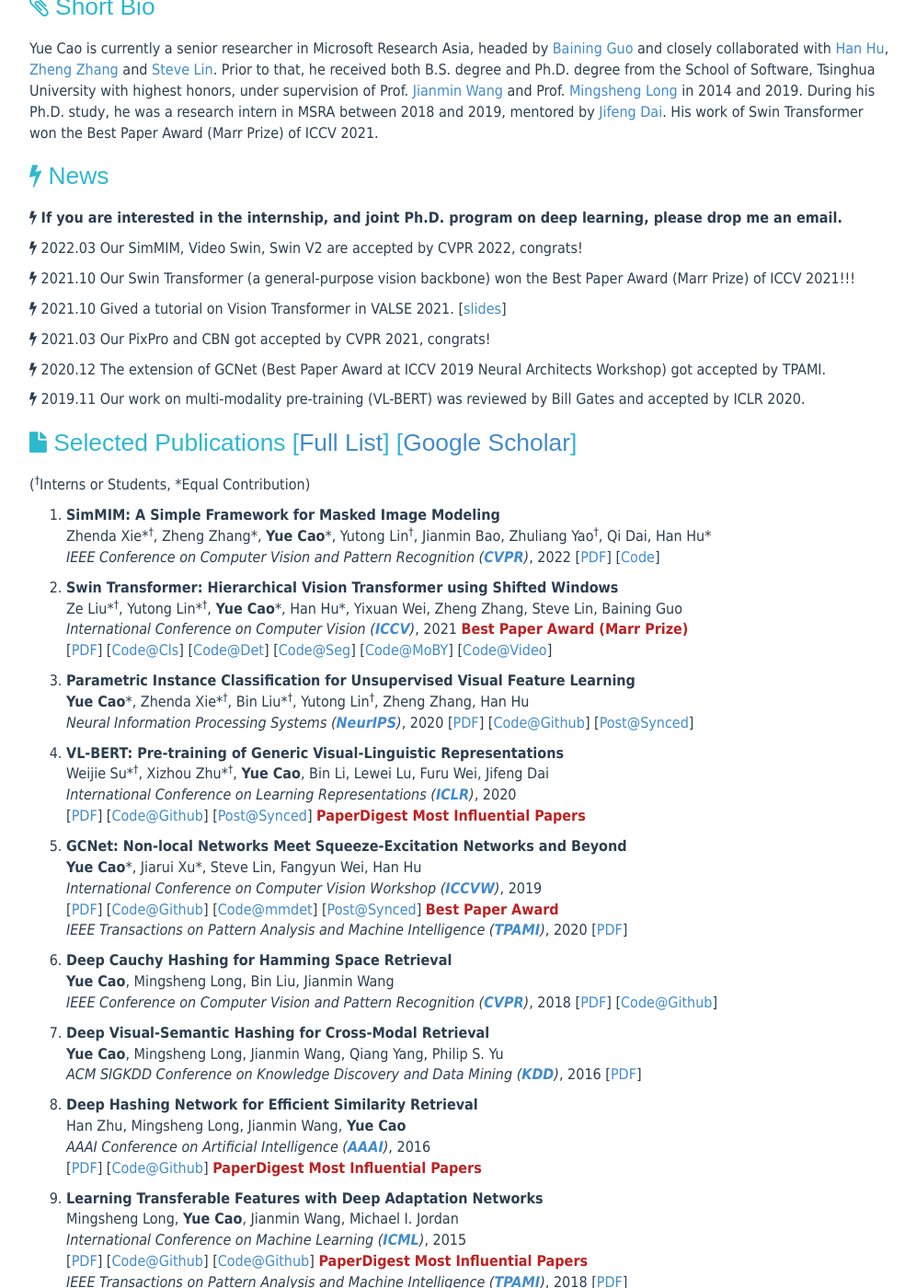
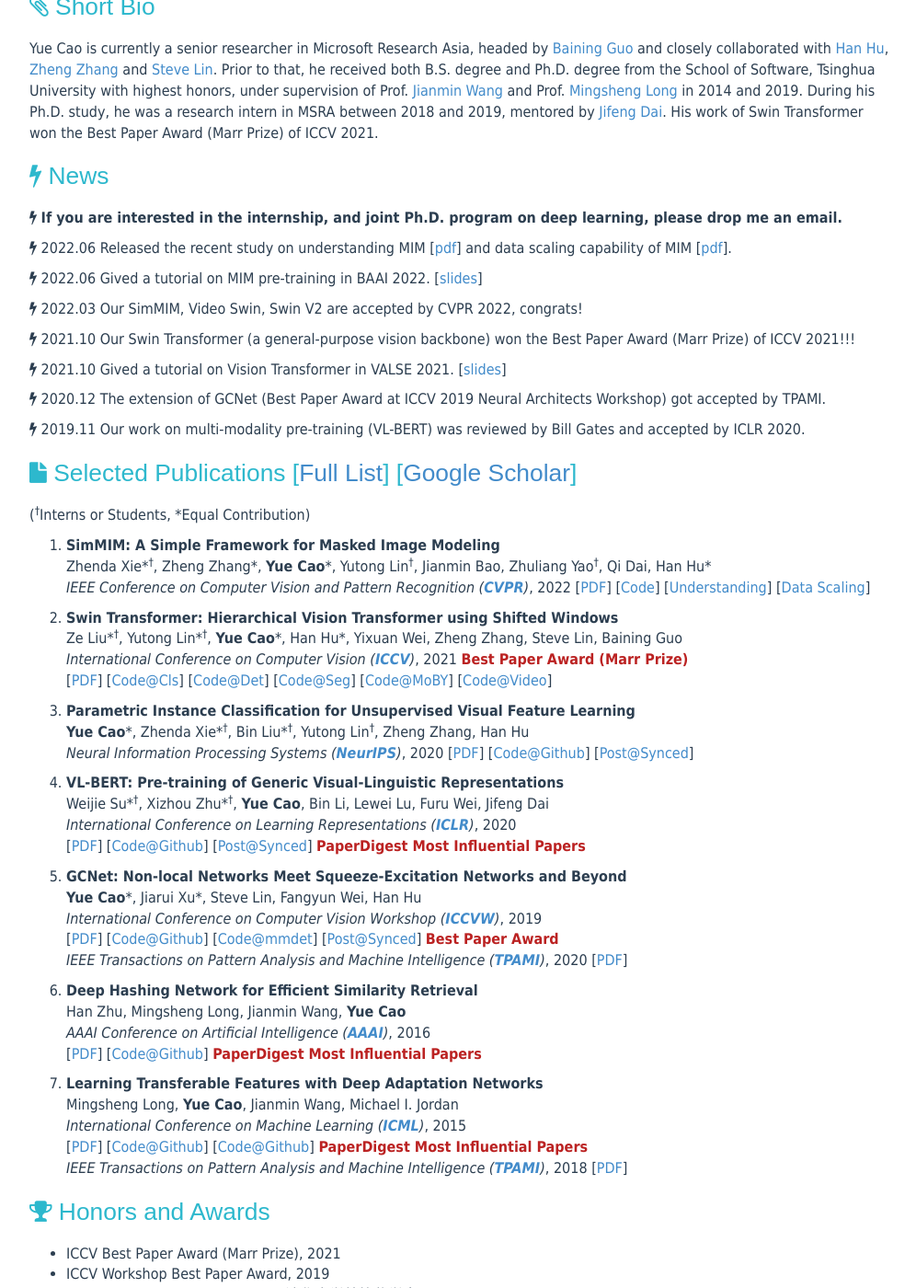
Before and after one commit to caoyue10/caoyue10.github.io, a Jekyll site: the page built from index.html, in a window 1280 px wide and 1400 px high, scrolled down 273 px. Shown: the whole window at 92% size, without its empty margins (138-1134 px from the left). Built offline with Jekyll 4.4.1, drawn with Linux system fonts in a browser that asks for light colours; the list of posts is cut into pages by our own code.

Commit message:
Update index.html

```diff
--- a/index.html
+++ b/index.html
@@ -23,6 +23,14 @@
     </p>
     <p>
     <i class="fa fa-bolt"></i>
+    2022.06 Released the recent study on understanding MIM [<a href="https://arxiv.org/abs/2205.13543">pdf</a>] and data scaling capability of MIM  [<a href="https://arxiv.org/abs/2205.13543">pdf</a>].
+    </p>
+    <p>
+    <i class="fa fa-bolt"></i>
+    2022.06 Gived a tutorial on MIM pre-training in BAAI 2022. [<a href="doc/valse-2021-transformer.pdf">slides</a>]
+    </p>
+    <p>
+    <i class="fa fa-bolt"></i>
     2022.03 Our SimMIM, Video Swin, Swin V2 are accepted by CVPR 2022, congrats!
     </p>
     <p>
@@ -32,10 +40,6 @@
     <p>
     <i class="fa fa-bolt"></i>
     2021.10 Gived a tutorial on Vision Transformer in VALSE 2021. [<a href="doc/valse-2021-transformer.pdf">slides</a>]
-    </p>
-    <p>
-    <i class="fa fa-bolt"></i>
-    2021.03 Our PixPro and CBN got accepted by CVPR 2021, congrats!
     </p>
     <p>
     <i class="fa fa-bolt"></i>
@@ -55,7 +59,7 @@
       <li>
 	<p><strong>SimMIM: A Simple Framework for Masked Image Modeling</strong><br>
             Zhenda Xie*<sup><span>&#8224;</span></sup>, Zheng Zhang*, <strong>Yue Cao</strong>*, Yutong Lin<sup><span>&#8224;</span></sup>, Jianmin Bao, Zhuliang Yao<sup><span>&#8224;</span></sup>, Qi Dai, Han Hu*<br>
-	    <em>IEEE Conference on Computer Vision and Pattern Recognition (<a href="http://cvpr2022.thecvf.com/"><strong>CVPR</strong></a>)</em>, 2022 [<a href="https://arxiv.org/abs/2111.09886">PDF</a>] [<a href="https://github.com/microsoft/SimMIM">Code</a>]
+	    <em>IEEE Conference on Computer Vision and Pattern Recognition (<a href="http://cvpr2022.thecvf.com/"><strong>CVPR</strong></a>)</em>, 2022 [<a href="https://arxiv.org/abs/2111.09886">PDF</a>] [<a href="https://github.com/microsoft/SimMIM">Code</a>] [<a href="https://arxiv.org/abs/2205.13543">Understanding</a>]  [<a href="https://arxiv.org/abs/2205.13543">Data Scaling</a>]
 	</p>
       </li>
       <li>
@@ -85,21 +89,6 @@
 	    [<a href="https://arxiv.org/pdf/1904.11492.pdf">PDF</a>] [<a href="https://github.com/xvjiarui/GCNet">Code@Github</a>]  [<a href="https://github.com/open-mmlab/mmdetection/tree/master/configs/gcnet">Code@mmdet</a>]  [<a href="https://www.jiqizhixin.com/articles/2019-05-06-12">Post@Synced</a>] <span class="highlight"><strong>Best Paper Award</strong></span><br>
             <em>IEEE Transactions on Pattern Analysis and Machine Intelligence (<a href="https://www.computer.org/web/tpami"><strong>TPAMI</strong></a>)</em>, 2020 [<a href="https://arxiv.org/pdf/2012.13375.pdf">PDF</a>]
 	</p>
-      </li>
-      <li>
-	<p><strong>Deep Cauchy Hashing for Hamming Space Retrieval</strong><br>
-            <strong>Yue Cao</strong>, Mingsheng Long, Bin Liu, Jianmin Wang<br>
-            <em>IEEE Conference on Computer Vision and Pattern Recognition (<a href="http://cvpr2018.thecvf.com/"><strong>CVPR</strong></a>)</em>, 2018
-	   [<a href="doc/deep-cauchy-hashing-cvpr18.pdf">PDF</a>] [<a href="https://github.com/thulab/DeepHash">Code@Github</a>]
-            </p>
-      </li>
-      <li>
-            <strong>Deep Visual-Semantic Hashing for Cross-Modal Retrieval</strong>
-            <br>
-            <strong>Yue Cao</strong>, Mingsheng Long, Jianmin Wang, Qiang Yang, Philip S. Yu
-            <br>
-            <em>ACM SIGKDD Conference on Knowledge Discovery and Data Mining (<a href="http://www.kdd.org/kdd2016/"><strong>KDD</strong></a>)</em>, 2016 [<a href="http://www.kdd.org/kdd2016/papers/files/rpp0086-caoA.pdf">PDF</a>]
-        </p>
       </li>
       <li>
         <p>
```
